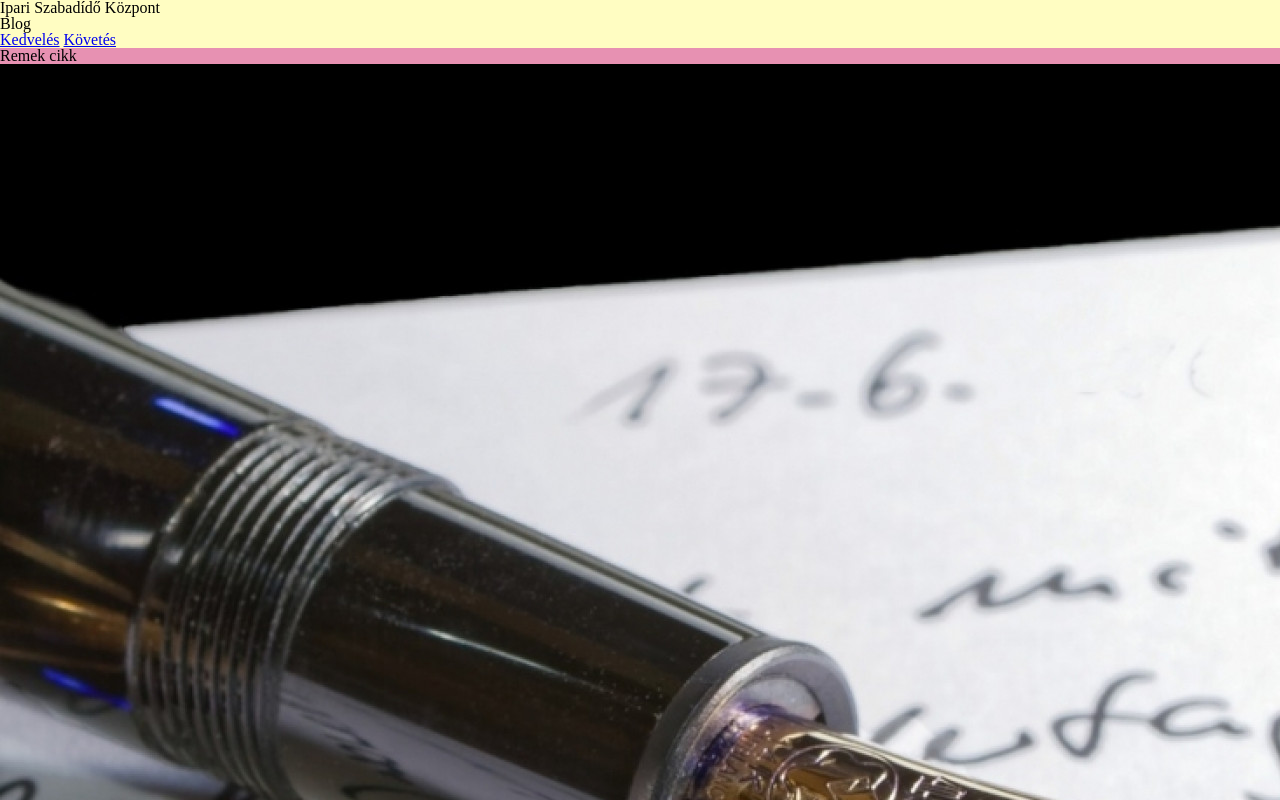
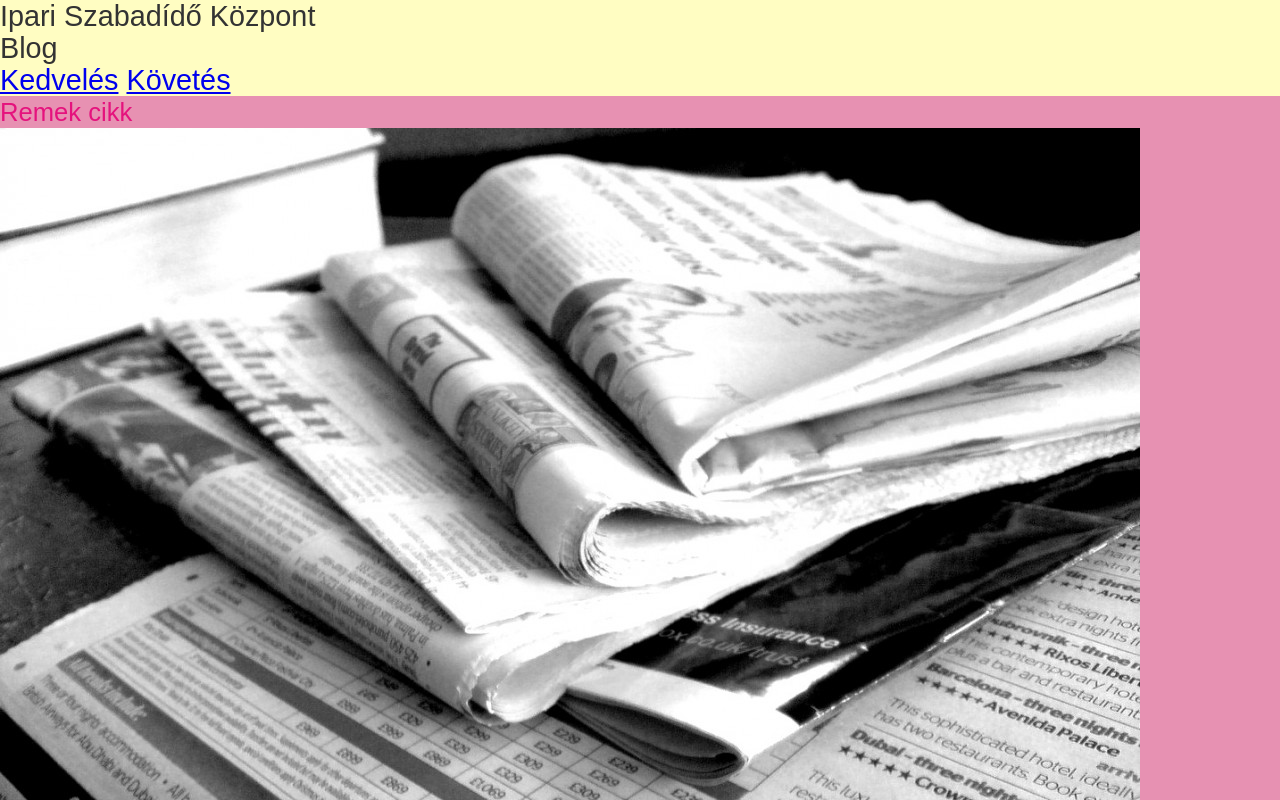
Before and after one commit to JankovicsBendeguz/ISZK, a plain HTML site: page index.html in a window 1280 px wide. Shown: the top 800 px of the page. Drawn offline with Linux system fonts and the light colour scheme.

Commit message:
betutipus modositas

```diff
--- a/index.html
+++ b/index.html
@@ -4,6 +4,8 @@
     <meta charset="UTF-8">
     <meta name="viewport" content="width=device-width, initial-scale=1.0">
     <link rel="stylesheet" href="reset.css" type="text/css">
+    <link rel="preconnect" href="https://fonts.gstatic.com">
+    <link href="https://fonts.googleapis.com/css2?family=Roboto&display=swap" rel="stylesheet">
     <title>Document</title>
 </head>
 <body>
@@ -18,13 +20,14 @@
     <main class="primary-content">
         <article class="post">
             <h2>Remek cikk </h2>
-            <img src="híd.jpg" alt="híd">
+            <img src="ir.jpg" alt="írás">
+
             <p>A Mi újságunkat a Mi diákjaink írják a Mi diákjaink szerkesztik, és a Mi diákjaink olvassák</p>
             <a href="#">olvass tovább</a>
         </article>
         <article class="post">
             <h2>Vers- és novellaírópályázat</h2>
-            <img src="ir.jpg" alt="írás">
+            <img src="híd.jpg" alt="híd">
             <p>A magyar munkaközösség a 2020/21. tanévben is meghirdeti a vers- és novellaíró pályázatát az iskola tanulói számára.</p>
             <a href="#">olvass tovább</a>
         </article>
--- a/reset.css
+++ b/reset.css
@@ -30,6 +30,10 @@ footer, header, hgroup, menu, nav, section {
 }
 body {
 	line-height: 1;
+	font-family: 'Roboto', sans-serif;
+	font-size: 18px;;
+	line-height: 32px;
+	color: #333;
 }
 ol, ul {
 	list-style: none;
@@ -56,3 +60,18 @@ table {
 .post{
     background-color: rgba(255,0,0,.3);
 }
+h1, h2{
+	font-family: 'Yusei Magic', sans-serif;
+}
+h1{
+	font-size: 28.8px;
+}
+h2{
+	font-size: 25.6px;
+	color: #e5127d;
+}
+p.main-header{
+	font-size: 18px;
+	letter-spacing: 2px;
+	color: #8c8e9b;
+}
```
